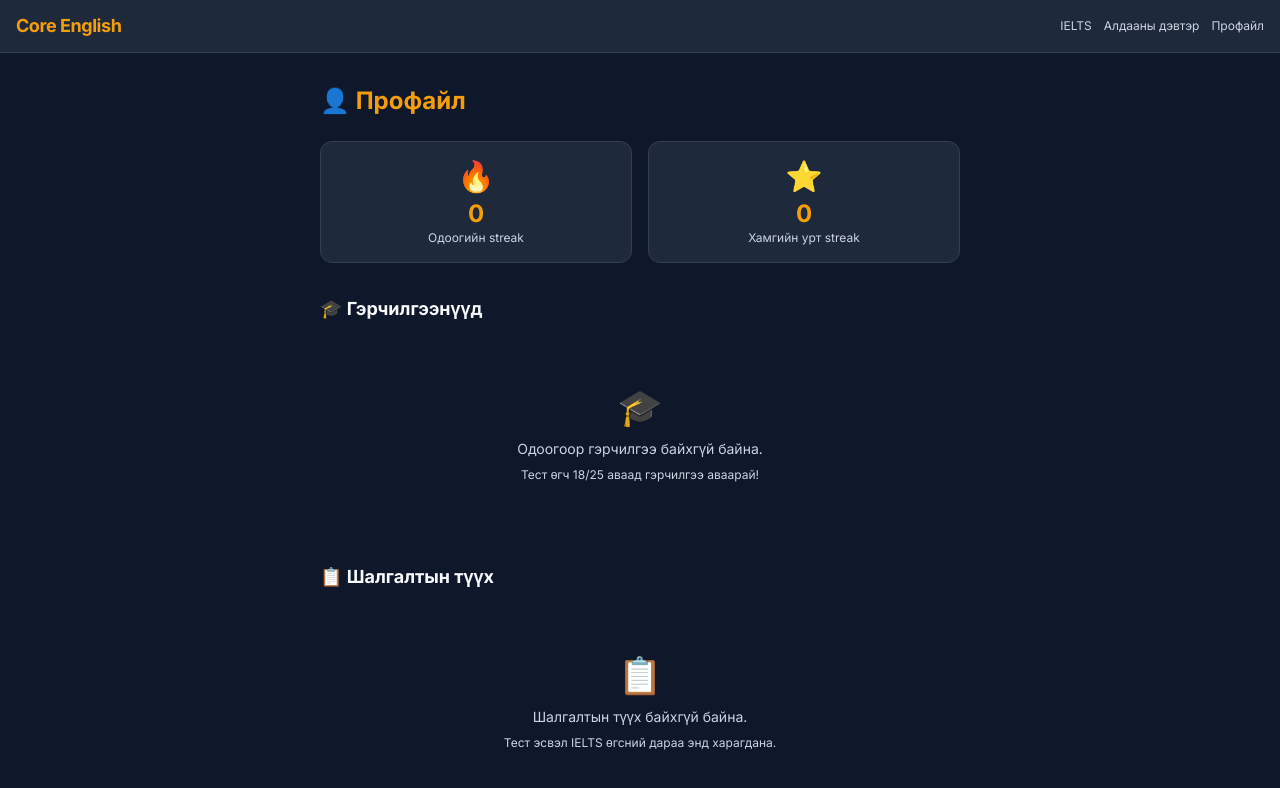
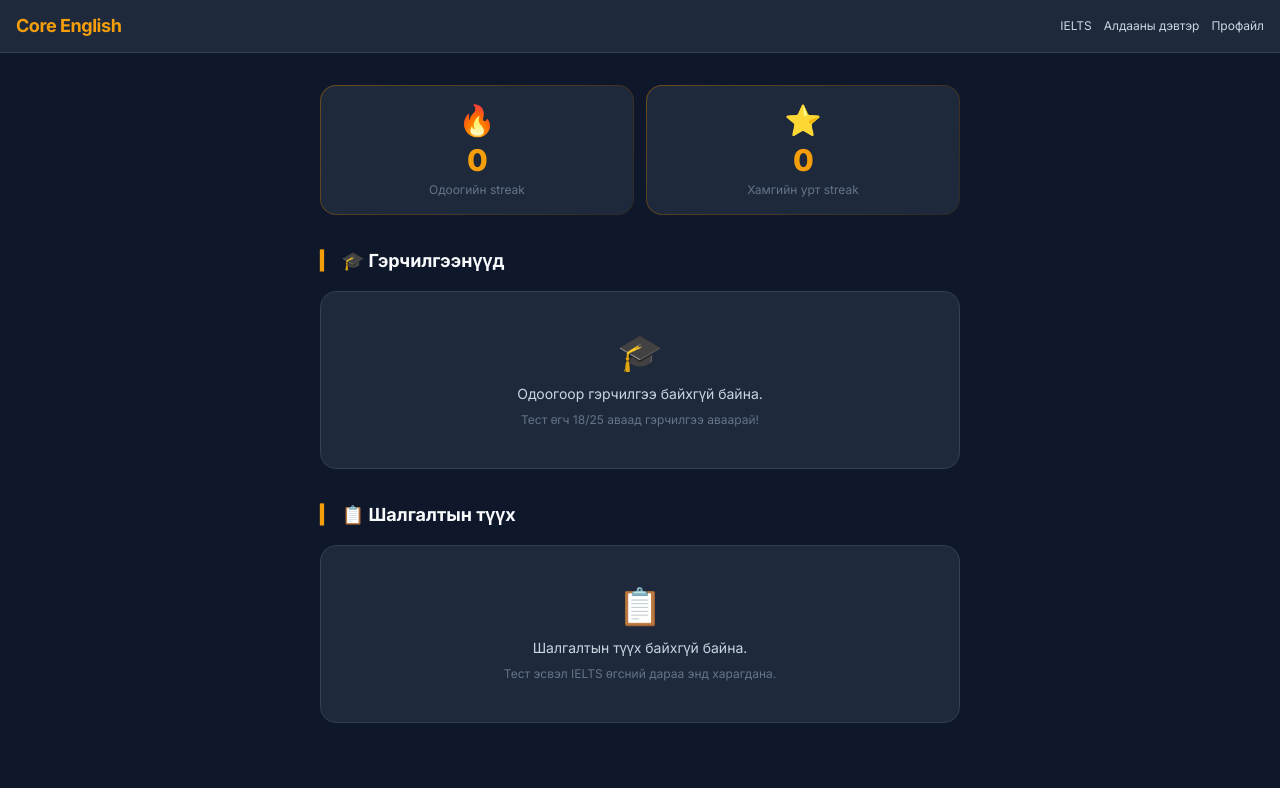
Before and after one commit to dalatechai-cyber/dalatech-english, a Next.js app: page /profile in a window 1280 px wide. Shown: the top 788 px of the page. Built offline with nearby package versions, Linux system fonts and the light colour scheme.

Commit message:
feat: premium profile page redesign — gradient cert cards, test history, IELTS history

```diff
--- a/src/app/profile/page.tsx
+++ b/src/app/profile/page.tsx
@@ -5,17 +5,20 @@ import { CertificateModal } from '@/components/CertificateModal'
 import { loadCertificates, formatMongolianDate, type CertificateEntry } from '@/lib/certificates'
 import { loadTestHistory, type TestHistoryEntry } from '@/lib/testHistory'
 import { loadStreak } from '@/lib/streak'
+import { loadIELTSResults, type IELTSResult } from '@/lib/ielts'
 import { t } from '@/lib/i18n'
 
 export default function ProfilePage() {
   const [certs, setCerts] = useState<CertificateEntry[]>([])
   const [testHistory, setTestHistory] = useState<TestHistoryEntry[]>([])
+  const [ieltsHistory, setIeltsHistory] = useState<IELTSResult[]>([])
   const [streak, setStreak] = useState({ current: 0, longest: 0 })
   const [selectedCert, setSelectedCert] = useState<CertificateEntry | null>(null)
 
   useEffect(() => {
     setCerts(loadCertificates())
     setTestHistory(loadTestHistory())
+    setIeltsHistory(loadIELTSResults())
     const s = loadStreak()
     setStreak({ current: s.current, longest: s.longest })
   }, [])
@@ -23,31 +26,44 @@ export default function ProfilePage() {
   return (
     <div className="min-h-screen bg-navy">
       <NavBar />
-      <div className="max-w-2xl mx-auto px-4 py-6 sm:py-8">
-        <h1 className="text-2xl font-bold text-gold mb-6">👤 {t('profile')}</h1>
+      <div className="max-w-2xl mx-auto px-4 py-6 sm:py-8 page-enter-up">
 
-        {/* Streak stats */}
-        <div className="grid grid-cols-2 gap-4 mb-8">
-          <div className="bg-navy-surface border border-navy-surface-2 rounded-xl p-4 text-center">
+        {/* Stats hero row */}
+        <div className="grid grid-cols-2 gap-3 mb-8">
+          <div
+            className="rounded-2xl p-4 text-center transition-all duration-300 hover:-translate-y-0.5 hover:shadow-gold"
+            style={{
+              background: 'linear-gradient(#1E293B, #1E293B) padding-box, linear-gradient(135deg, #F59E0B66, #F59E0B22) border-box',
+              border: '1px solid transparent',
+            }}
+          >
             <div className="text-3xl mb-1">🔥</div>
-            <div className="text-2xl font-bold text-gold">{streak.current}</div>
-            <div className="text-xs text-text-secondary">Одоогийн streak</div>
+            <div className="text-3xl font-extrabold text-gold" style={{ letterSpacing: '-0.03em' }}>{streak.current}</div>
+            <div className="text-xs mt-1" style={{ color: '#64748B' }}>Одоогийн streak</div>
           </div>
-          <div className="bg-navy-surface border border-navy-surface-2 rounded-xl p-4 text-center">
+          <div
+            className="rounded-2xl p-4 text-center transition-all duration-300 hover:-translate-y-0.5 hover:shadow-gold"
+            style={{
+              background: 'linear-gradient(#1E293B, #1E293B) padding-box, linear-gradient(135deg, #F59E0B66, #F59E0B22) border-box',
+              border: '1px solid transparent',
+            }}
+          >
             <div className="text-3xl mb-1">⭐</div>
-            <div className="text-2xl font-bold text-gold">{streak.longest}</div>
-            <div className="text-xs text-text-secondary">Хамгийн урт streak</div>
+            <div className="text-3xl font-extrabold text-gold" style={{ letterSpacing: '-0.03em' }}>{streak.longest}</div>
+            <div className="text-xs mt-1" style={{ color: '#64748B' }}>Хамгийн урт streak</div>
           </div>
         </div>
 
         {/* Certificates */}
-        <h2 className="text-lg font-bold text-text-primary mb-4">🎓 {t('certificates')}</h2>
+        <h2 className="text-lg font-bold text-text-primary mb-4 flex items-center gap-2">
+          <span className="text-gold">▎</span> 🎓 {t('certificates')}
+        </h2>
 
         {certs.length === 0 ? (
-          <div className="text-center py-12 text-text-secondary mb-8">
+          <div className="text-center py-10 mb-8 bg-navy-surface border border-navy-surface-2 rounded-2xl">
             <div className="text-4xl mb-3">🎓</div>
-            <p className="text-sm">{t('noCertificates')}</p>
-            <p className="text-xs mt-2 text-text-secondary/60">Тест өгч 18/25 аваад гэрчилгээ аваарай!</p>
+            <p className="text-sm text-text-secondary">{t('noCertificates')}</p>
+            <p className="text-xs mt-2" style={{ color: '#64748B' }}>Тест өгч 18/25 аваад гэрчилгээ аваарай!</p>
           </div>
         ) : (
           <div className="space-y-3 mb-8">
@@ -55,51 +71,58 @@ export default function ProfilePage() {
               <button
                 key={cert.id}
                 onClick={() => setSelectedCert(cert)}
-                className="w-full bg-navy-surface border border-gold/20 hover:border-gold/50 hover:shadow-[0_0_16px_rgba(245,158,11,0.12)] rounded-xl p-4 flex items-center gap-4 transition-all text-left"
+                className="w-full rounded-xl p-4 flex items-center gap-4 transition-all duration-200 hover:-translate-y-0.5 hover:shadow-gold text-left"
+                style={{
+                  background: 'linear-gradient(#1E293B, #1E293B) padding-box, linear-gradient(135deg, #F59E0B, #FCD34D) border-box',
+                  border: '1px solid transparent',
+                }}
               >
-                <div className="w-12 h-12 rounded-xl bg-gold/10 border border-gold/30 flex items-center justify-center flex-shrink-0">
-                  <span className="text-gold font-bold">{cert.level}</span>
+                <div
+                  className="w-12 h-12 rounded-xl flex items-center justify-center flex-shrink-0 font-bold text-navy"
+                  style={{ background: 'linear-gradient(135deg, #F59E0B, #D97706)' }}
+                >
+                  {cert.level}
                 </div>
                 <div className="flex-1 min-w-0">
-                  <div className="font-semibold text-text-primary text-sm">
+                  <div className="font-semibold text-text-primary text-sm" style={{ letterSpacing: '-0.01em' }}>
                     {cert.level} Тест гэрчилгээ
                   </div>
-                  <div className="text-xs text-text-secondary mt-0.5">
+                  <div className="text-xs mt-0.5" style={{ color: '#64748B' }}>
                     {cert.score}/{cert.total} оноо · {formatMongolianDate(cert.date)}
                   </div>
                 </div>
-                <div className="text-gold text-xs font-medium flex-shrink-0">Харах →</div>
+                <div className="text-gold text-xs font-semibold flex-shrink-0">Харах →</div>
               </button>
             ))}
           </div>
         )}
 
         {/* Test History */}
-        <h2 className="text-lg font-bold text-text-primary mb-4">📋 Шалгалтын түүх</h2>
+        <h2 className="text-lg font-bold text-text-primary mb-4 flex items-center gap-2">
+          <span className="text-gold">▎</span> 📋 Шалгалтын түүх
+        </h2>
 
         {testHistory.length === 0 ? (
-          <div className="text-center py-12 text-text-secondary">
+          <div className="text-center py-10 mb-8 bg-navy-surface border border-navy-surface-2 rounded-2xl">
             <div className="text-4xl mb-3">📋</div>
-            <p className="text-sm">Шалгалтын түүх байхгүй байна.</p>
-            <p className="text-xs mt-2 text-text-secondary/60">Тест эсвэл IELTS өгсний дараа энд харагдана.</p>
+            <p className="text-sm text-text-secondary">Шалгалтын түүх байхгүй байна.</p>
+            <p className="text-xs mt-2" style={{ color: '#64748B' }}>Тест эсвэл IELTS өгсний дараа энд харагдана.</p>
           </div>
         ) : (
-          <div className="space-y-3">
+          <div className="space-y-3 mb-8">
             {testHistory.map(entry => (
               <div
                 key={entry.id}
                 className="bg-navy-surface border border-navy-surface-2 rounded-xl p-4 flex items-center gap-4"
               >
-                <div className="w-10 h-10 rounded-lg bg-navy-surface-2 flex items-center justify-center flex-shrink-0 text-lg">
+                <div className="w-10 h-10 rounded-lg bg-gold/10 border border-gold/20 flex items-center justify-center flex-shrink-0 text-lg">
                   {entry.type === 'ielts' ? '📝' : '📖'}
                 </div>
                 <div className="flex-1 min-w-0">
                   <div className="font-semibold text-text-primary text-sm">
-                    {entry.type === 'ielts'
-                      ? 'IELTS Mock Test'
-                      : `${entry.level} Тест`}
+                    {entry.type === 'ielts' ? 'IELTS Mock Test' : `${entry.level} Тест`}
                   </div>
-                  <div className="text-xs text-text-secondary mt-0.5">
+                  <div className="text-xs mt-0.5" style={{ color: '#64748B' }}>
                     {entry.type === 'ielts'
                       ? `Band ${entry.ieltsBand ?? '—'}`
                       : `${entry.score ?? 0}/${entry.total ?? 25} оноо`}
@@ -128,6 +151,37 @@ export default function ProfilePage() {
             ))}
           </div>
         )}
+
+        {/* IELTS History */}
+        {ieltsHistory.length > 0 && (
+          <>
+            <h2 className="text-lg font-bold text-text-primary mb-4 flex items-center gap-2">
+              <span className="text-gold">▎</span> 📝 IELTS Түүх
+            </h2>
+            <div className="space-y-3">
+              {ieltsHistory.map((r, i) => (
+                <div
+                  key={i}
+                  className="bg-navy-surface border border-navy-surface-2 rounded-xl p-4 flex items-center gap-4"
+                >
+                  <div
+                    className="w-12 h-12 rounded-xl flex items-center justify-center font-extrabold text-navy text-lg flex-shrink-0"
+                    style={{ background: 'linear-gradient(135deg, #F59E0B, #D97706)' }}
+                  >
+                    {r.overall}
+                  </div>
+                  <div className="flex-1 min-w-0">
+                    <div className="font-semibold text-text-primary text-sm">IELTS Overall Band</div>
+                    <div className="text-xs mt-0.5" style={{ color: '#64748B' }}>
+                      L:{r.listening} R:{r.reading} W:{r.writing} S:{r.speaking}
+                      {' · '}{formatMongolianDate(r.date)}
+                    </div>
+                  </div>
+                </div>
+              ))}
+            </div>
+          </>
+        )}
       </div>
 
       {selectedCert && (
```
